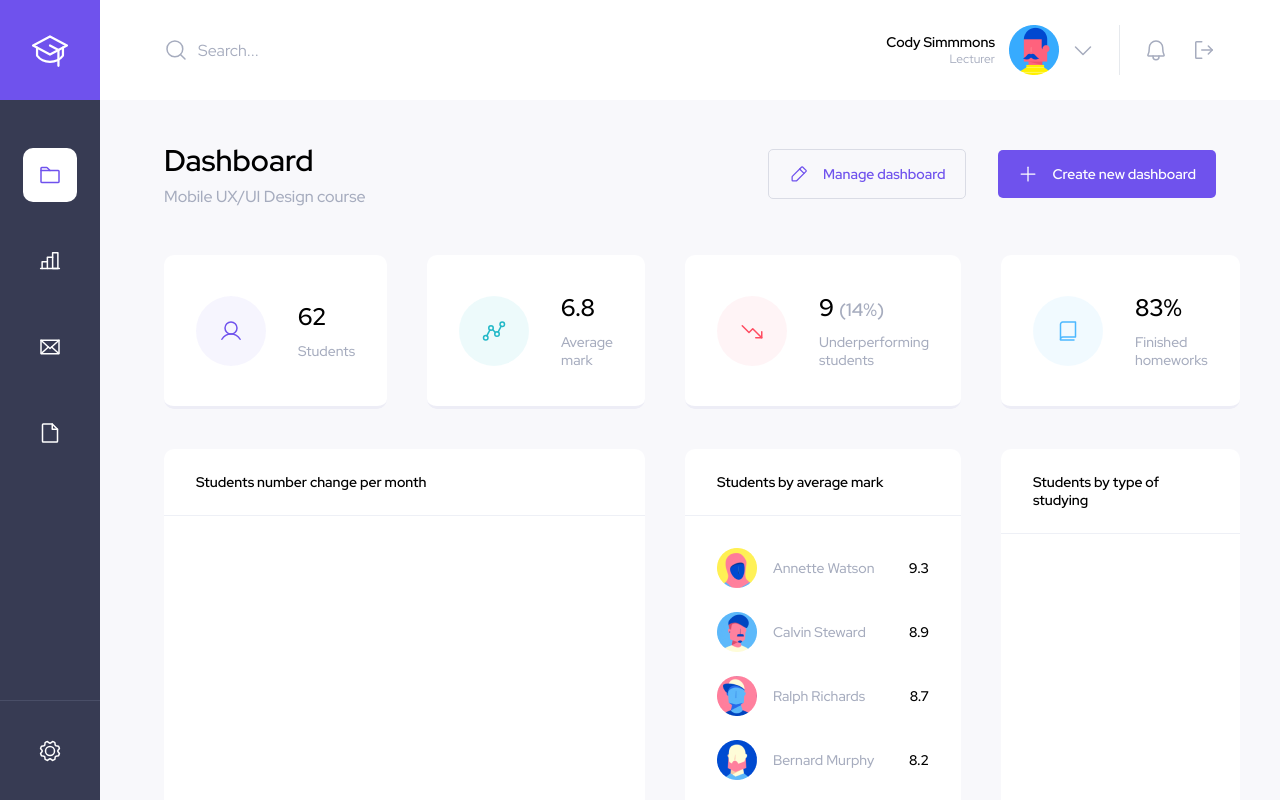
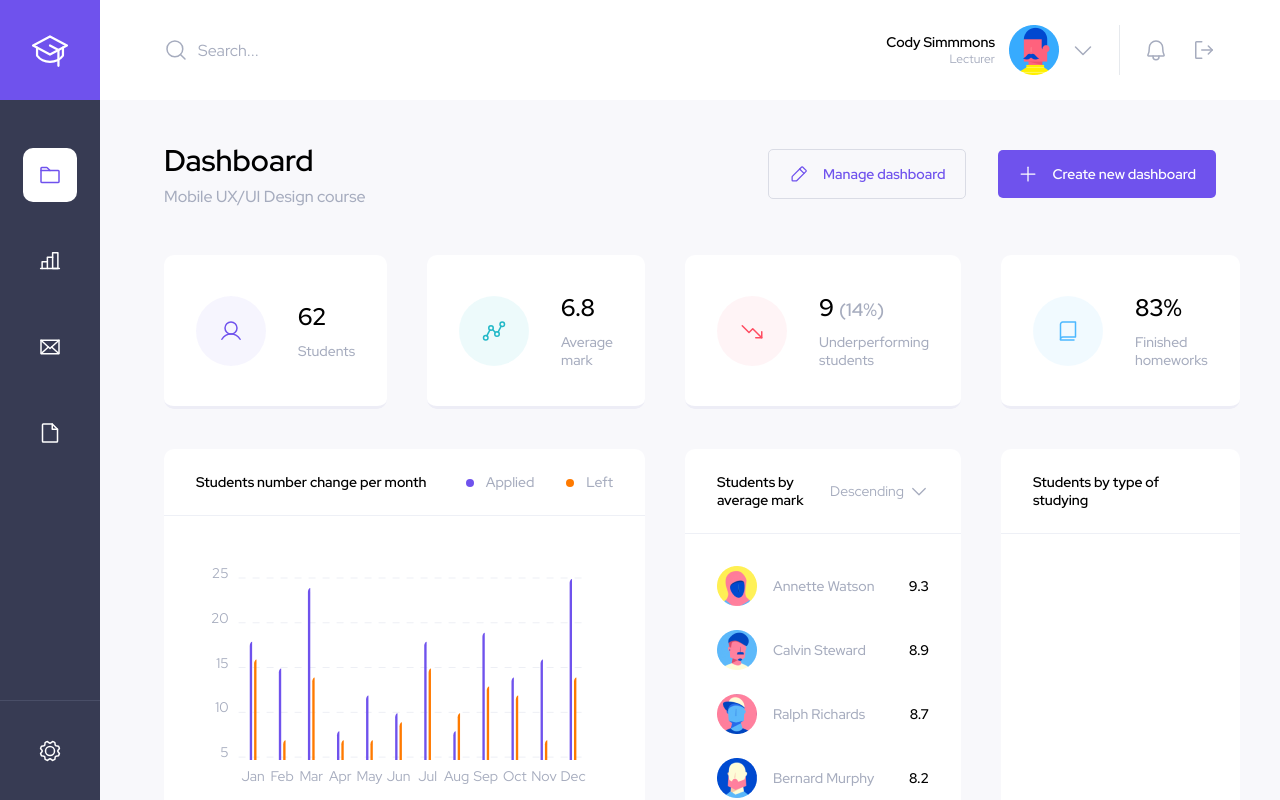
Before and after one commit to ClodoaldoDantas/courses, a React (Vite) app: page / in a window 1280 px wide. Shown: the top 800 px of the page. Built offline with nearby package versions, Linux system fonts and the light colour scheme.

Commit message:
feat: componente BarChart

```diff
--- a/package.json
+++ b/package.json
@@ -9,9 +9,11 @@
     "preview": "vite preview"
   },
   "dependencies": {
+    "apexcharts": "^3.36.3",
     "phosphor-react": "^1.4.1",
     "polished": "^4.2.2",
     "react": "^18.2.0",
+    "react-apexcharts": "^1.4.0",
     "react-dom": "^18.2.0",
     "styled-components": "^5.3.6"
   },
--- /dev/null
+++ b/src/components/BarChart.tsx
@@ -0,0 +1,105 @@
+import { ApexOptions } from 'apexcharts'
+import ReactApexChart from 'react-apexcharts'
+import { useTheme } from 'styled-components'
+
+export function BarChart() {
+  const theme = useTheme()
+
+  const options: ApexOptions = {
+    colors: [theme.colors.purple500, theme.colors.orange500],
+    chart: {
+      type: 'bar',
+      height: 250,
+      toolbar: {
+        show: false,
+      },
+    },
+    plotOptions: {
+      bar: {
+        horizontal: false,
+        columnWidth: '30%',
+        borderRadius: 4,
+      },
+    },
+    dataLabels: {
+      enabled: false,
+    },
+    grid: {
+      borderColor: '#EDEFF5',
+      strokeDashArray: 7,
+    },
+    stroke: {
+      show: true,
+      width: 2,
+      colors: ['transparent'],
+    },
+    xaxis: {
+      axisBorder: {
+        show: false,
+      },
+      axisTicks: {
+        show: false,
+      },
+      crosshairs: {
+        show: false,
+      },
+      labels: {
+        style: {
+          fontFamily: theme.font,
+          fontSize: theme.fontSizes.sm,
+          colors: theme.colors.gray400,
+        },
+      },
+      categories: [
+        'Jan',
+        'Feb',
+        'Mar',
+        'Apr',
+        'May',
+        'Jun',
+        'Jul',
+        'Aug',
+        'Sep',
+        'Oct',
+        'Nov',
+        'Dec',
+      ],
+    },
+    yaxis: {
+      tickAmount: 4,
+      min: 5,
+      max: 25,
+      labels: {
+        style: {
+          fontFamily: theme.font,
+          fontSize: theme.fontSizes.sm,
+          colors: theme.colors.gray400,
+        },
+      },
+    },
+    fill: {
+      opacity: 1,
+    },
+    tooltip: {
+      enabled: false,
+    },
+    legend: {
+      show: false,
+    },
+  }
+
+  const series = [
+    {
+      name: 'Applied',
+      data: [18, 15, 24, 8, 12, 10, 18, 8, 19, 14, 16, 25],
+    },
+    {
+      name: 'Left',
+      data: [16, 7, 14, 7, 7, 9, 15, 10, 13, 12, 7, 14],
+    },
+  ]
+
+  return (
+    <ReactApexChart height={250} options={options} series={series} type="bar" />
+  )
+}
--- a/src/components/Card.ts
+++ b/src/components/Card.ts
@@ -38,6 +38,9 @@ export const Card = styled.div`
   header {
     padding: 1.5rem 2rem;
     border-bottom: 1px solid ${(props) => props.theme.colors.gray100};
+    display: flex;
+    align-items: center;
+    justify-content: space-between;
 
     h3 {
       font-size: ${(props) => props.theme.fontSizes.sm};
--- a/src/pages/Home/index.tsx
+++ b/src/pages/Home/index.tsx
@@ -1,5 +1,6 @@
 import {
   Book,
+  CaretDown,
   Clock,
   LineSegments,
   PencilSimple,
@@ -8,6 +9,7 @@ import {
   Trophy,
   User,
 } from 'phosphor-react'
+import { BarChart } from '../../components/BarChart'
 
 import { Button } from '../../components/Button'
 import { SimpleCard, Card } from '../../components/Card'
@@ -79,12 +81,25 @@ export function Home() {
         <Card className="card-bar-chart">
           <header>
             <h3>Students number change per month</h3>
+
+            <S.BarChatLegend>
+              <span>Applied</span>
+              <span>Left</span>
+            </S.BarChatLegend>
           </header>
+
+          <div className="content">
+            <BarChart />
+          </div>
         </Card>
 
         <Card className="card-students-list">
           <header>
             <h3>Students by average mark</h3>
+
+            <S.SortButton type="button">
+              Descending <CaretDown size={20} />
+            </S.SortButton>
           </header>
 
           <div className="content">
--- a/src/pages/Home/styles.ts
+++ b/src/pages/Home/styles.ts
@@ -73,3 +73,42 @@ export const Grid = styled.div`
     grid-area: cardHoursSpent;
   }
 `
+
+export const BarChatLegend = styled.div`
+  display: flex;
+  align-items: center;
+  gap: 2rem;
+
+  span {
+    font-size: ${(props) => props.theme.fontSizes.sm};
+
+    &::before {
+      content: '';
+      display: inline-block;
+      height: 8px;
+      width: 8px;
+      margin-right: 12px;
+      border-radius: 50%;
+      background: red;
+    }
+
+    &:first-child::before {
+      background: ${(props) => props.theme.colors.purple500};
+    }
+
+    &:last-child::before {
+      background: ${(props) => props.theme.colors.orange500};
+    }
+  }
+`
+
+export const SortButton = styled.button`
+  display: flex;
+  align-items: center;
+  gap: 5px;
+
+  border: 0;
+  background-color: transparent;
+  font-size: ${(props) => props.theme.fontSizes.sm};
+  color: ${(props) => props.theme.colors.gray400};
+`
--- a/src/styles/themes/default.ts
+++ b/src/styles/themes/default.ts
@@ -28,5 +28,6 @@ export const defaultTheme = {
     red500: '#FF4C61',
     blue500: '#4CB8FF',
     yellow500: '#FFB800',
+    orange500: '#FF7A00',
   },
 }
```
Also changed, not shown: 1 other file (tests, documents, lock files or other folders).
